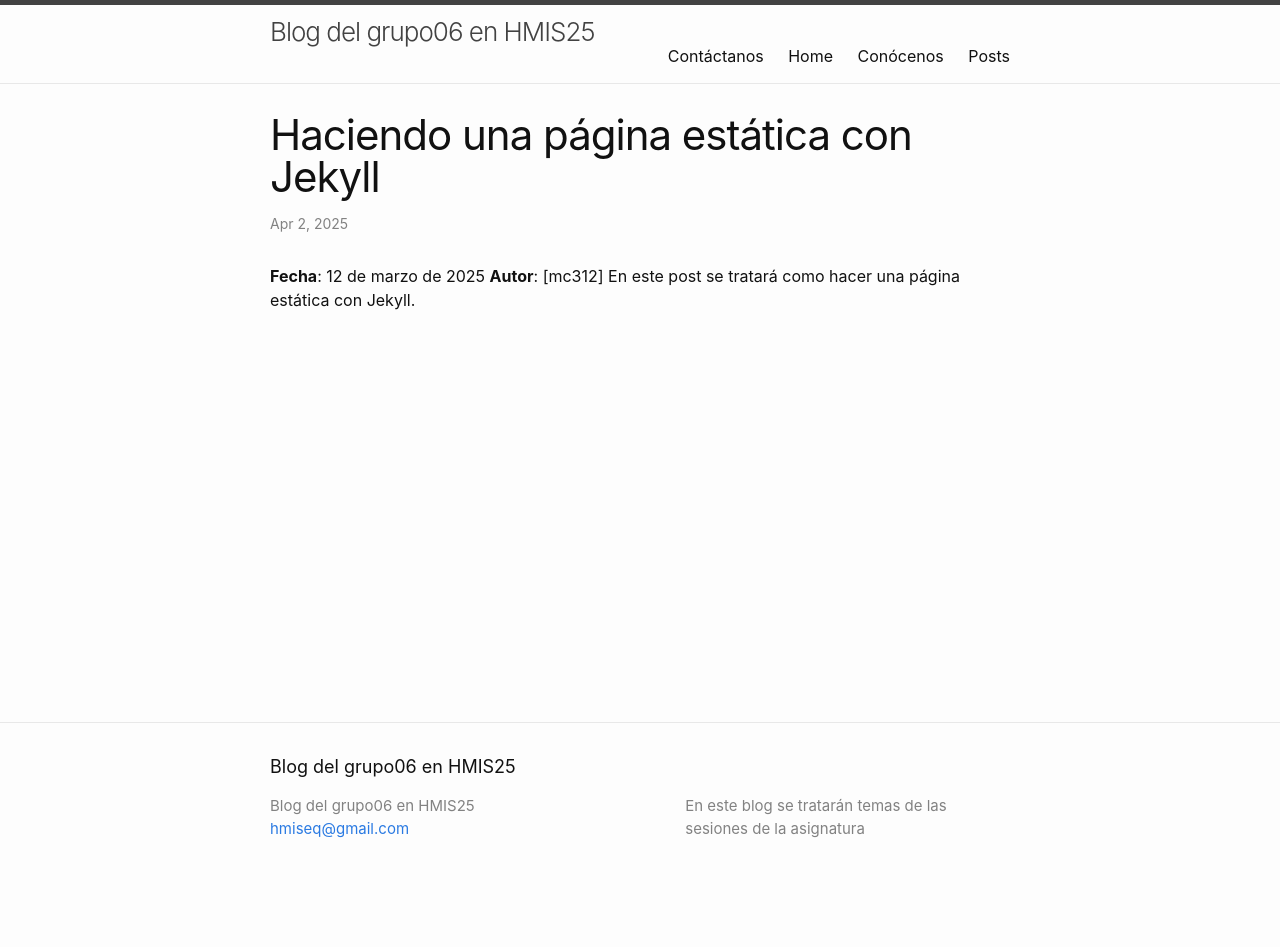
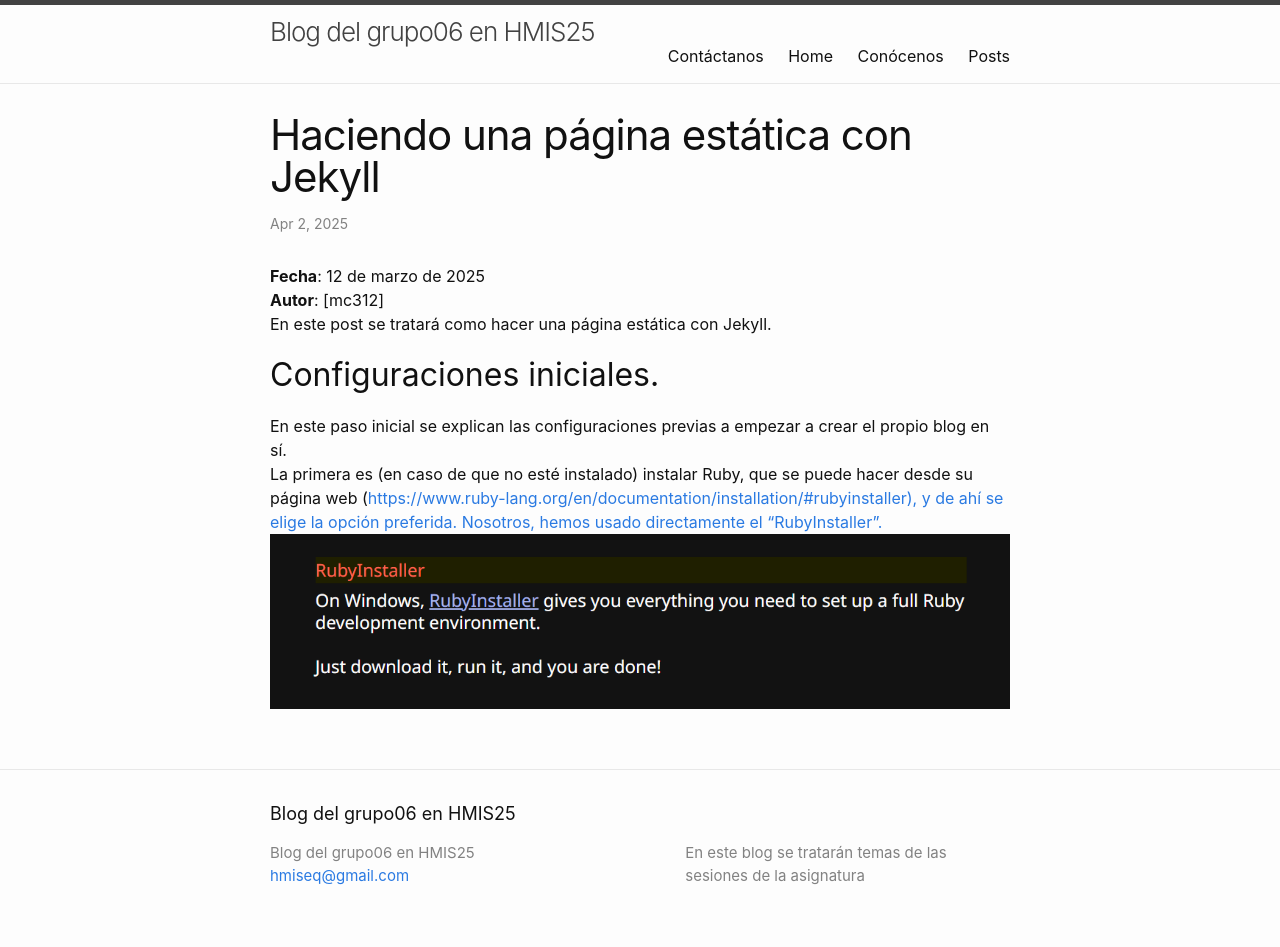
Before and after one commit to hmis25-ascuacks-06/blogHMIS25, a Jekyll site: the page built from _posts/2025-04-02-Jekyll.md, in a window 1280 px wide. Built offline with Jekyll 4.4.1, drawn with Linux system fonts in a browser that asks for light colours; before the commit the page ends 900 px from its top, so only the background shows below that.

Commit message:
cambios css para images

```diff
--- a/_posts/2025-04-02-Jekyll.md
+++ b/_posts/2025-04-02-Jekyll.md
@@ -7,3 +7,9 @@
 **Fecha**: 12 de marzo de 2025
 **Autor**: [mc312]
 En este post se tratará como hacer una página estática con Jekyll.
+
+## Configuraciones iniciales.
+En este paso inicial se explican las configuraciones previas a empezar a crear el propio blog en sí.
+La primera es (en caso de que no esté instalado) instalar Ruby, que se puede hacer desde su página web (<a href="https://www.ruby-lang.org/en/documentation/installation/#rubyinstaller">https://www.ruby-lang.org/en/documentation/installation/#rubyinstaller),
+ y de ahí se elige la opción preferida. Nosotros, hemos usado directamente el "RubyInstaller".
+<img src="\blogHMIS25\assets\rubyInstall.png" alt="ruby" draggable="false">
--- a/_sass/minima/_base.scss
+++ b/_sass/minima/_base.scss
@@ -316,7 +316,7 @@
   }
 }
 
-img {
+.customImage {
   display: block;
   margin-left: auto;
   margin-right: auto;
```
Also changed, not shown: devs/Mary.md (+1 -1 lines), _posts/2025-04-02-githubpages.md (line endings or trailing spaces), _posts/2025-04-03-aprender-git-branching.md (line endings or trailing spaces), assets/rubyInstall.png (added).
